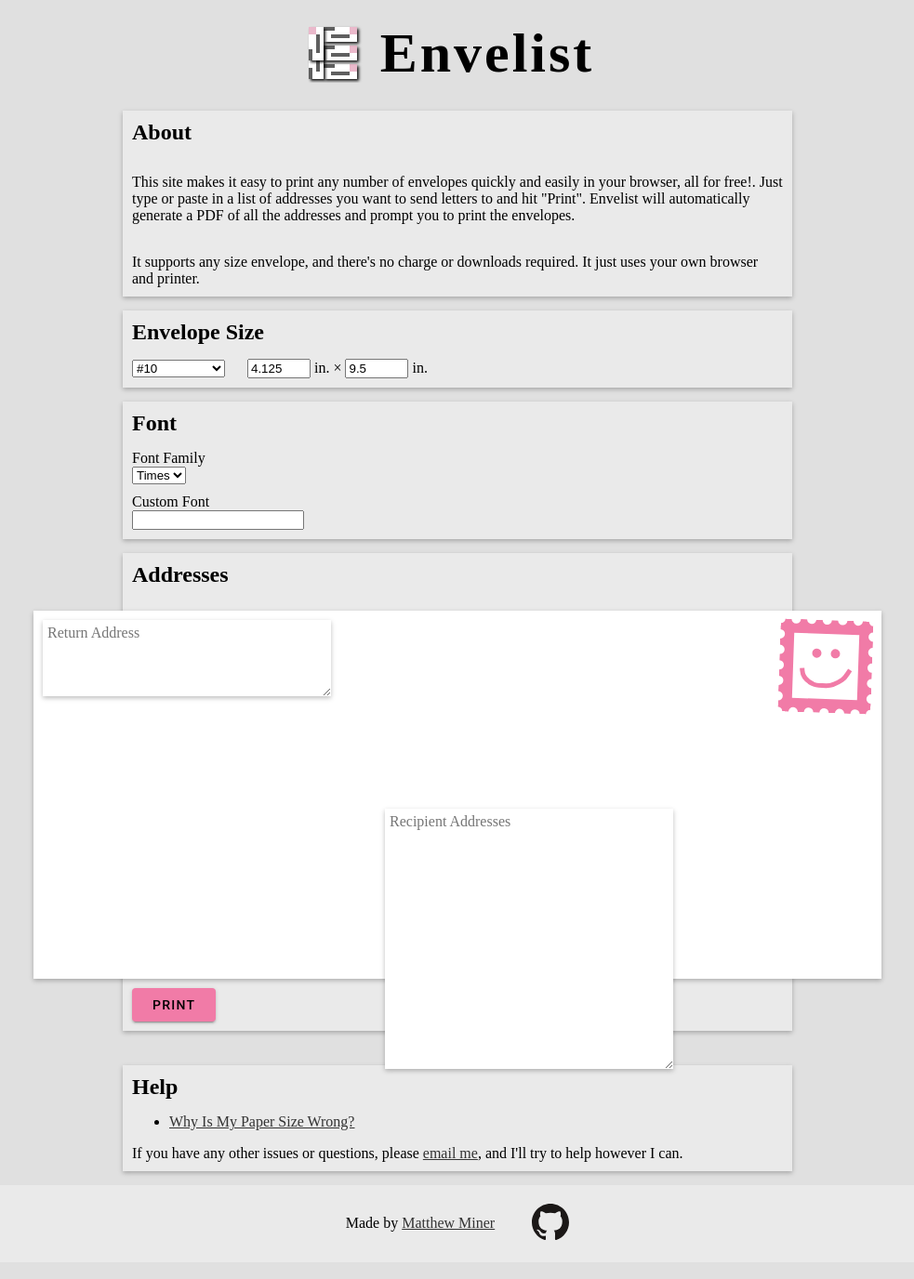
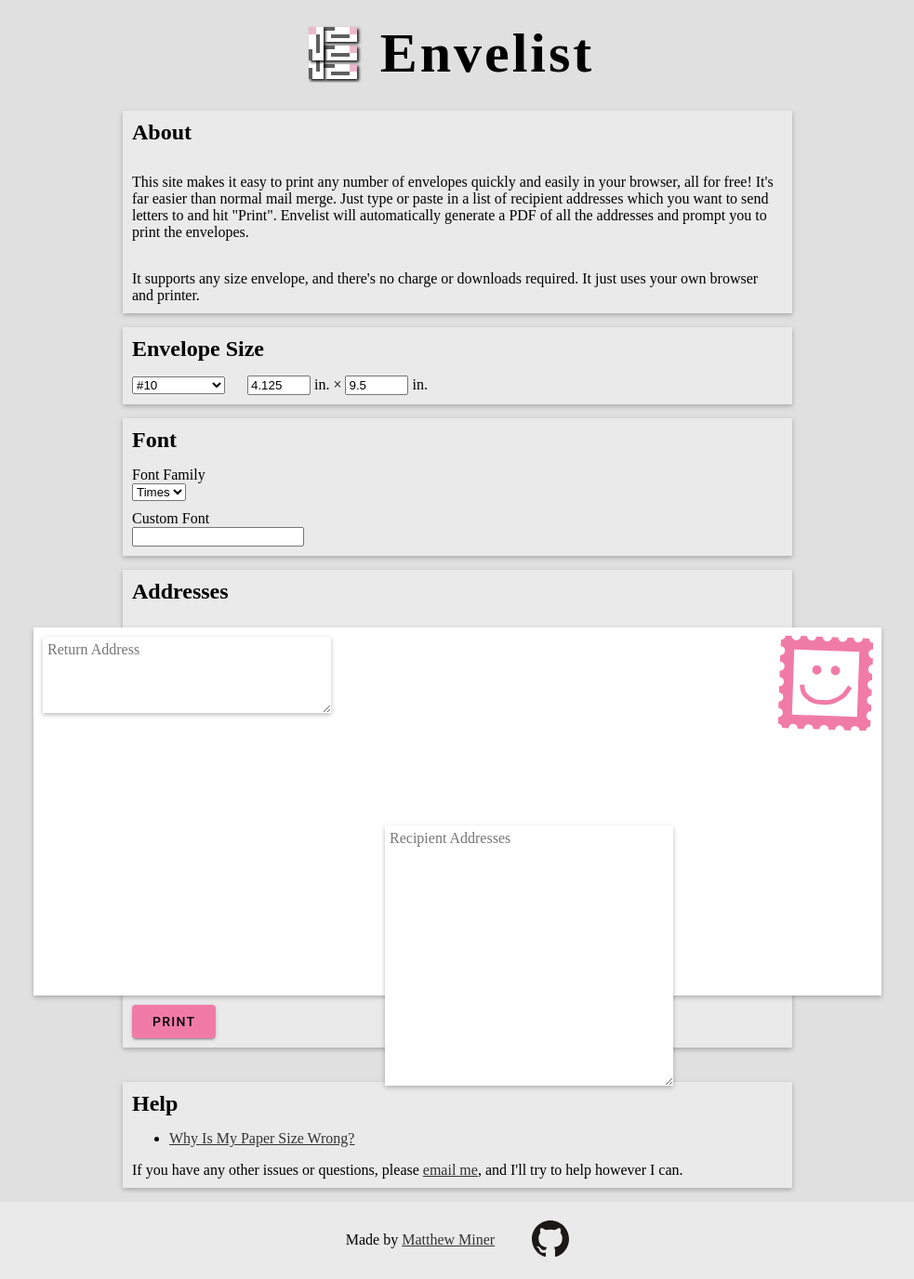
Before and after one commit to mminer237/envelist, a Jekyll site: the page built from index.html, in a window 1280 px wide. Shown: the whole page at 93% size, without its empty margins (148-1131 px from the left). Built offline with Jekyll 4.4.1, drawn with Linux system fonts in a browser that asks for light colours.

```diff
--- a/index.html
+++ b/index.html
@@ -7,7 +8,7 @@ scripts:
 
 <section>
 	<h2>About</h2>
-	<p>This site makes it easy to print any number of envelopes quickly and easily in your browser, all for free!. Just type or paste in a list of addresses you want to send letters to and hit "Print". Envelist will automatically generate a PDF of all the addresses and prompt you to print the envelopes.</p>
+	<p>This site makes it easy to print any number of envelopes quickly and easily in your browser, all for free! It's far easier than normal mail merge. Just type or paste in a list of recipient addresses which you want to send letters to and hit "Print". Envelist will automatically generate a PDF of all the addresses and prompt you to print the envelopes.</p>
 	<p>It supports any size envelope, and there's no charge or downloads required. It just uses your own browser and printer.</p>
 </section>
 <noscript>
```
Also changed, not shown: other parts of index.html (+1 -0 lines).
